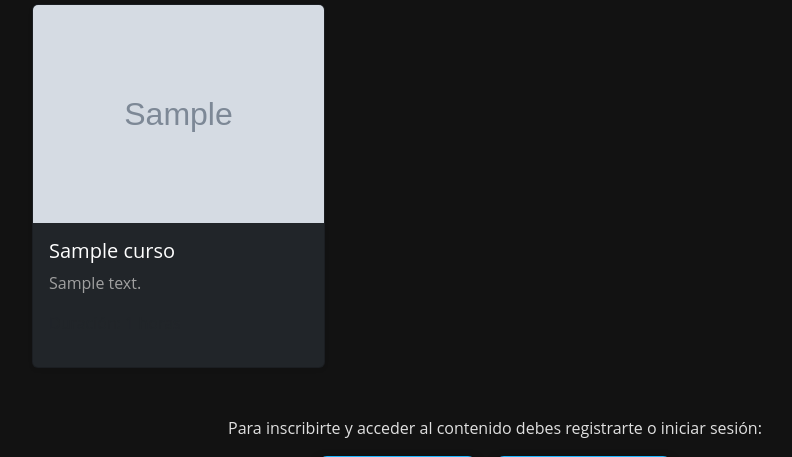
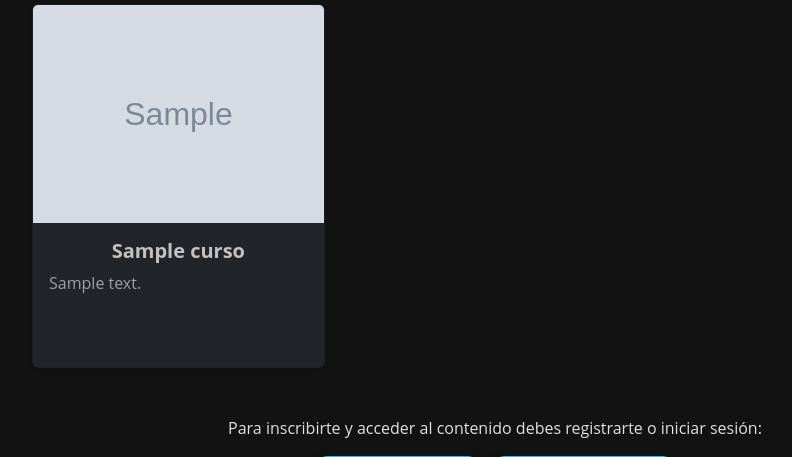
Before and after one commit to ROBER91191/Api-MYSQL, a Flask app: page / in a window 1280 px wide. Shown: the part 228-685 px from the top of the page, without its empty margins (145-937 px from the left). Run offline with Flask 3, Linux system fonts and the light colour scheme; tables that the repository leaves empty hold one stand-in row (values such as "Sample post"); grey boxes marked "Sample" are stand-in pictures.

Commit message:
New style card-title

```diff
--- a/static/styles.css
+++ b/static/styles.css
@@ -139,6 +139,17 @@ nav .nav-link:hover {
   display: flex;
   flex-direction: column;
 }
+
+h5.card-title {
+  margin-bottom: 0.5rem;
+  font-size: 1.25rem;
+  color: #c5c1c1 !important;
+  font-weight: bold;
+  text-align: center;
+  width: 100%;
+  display: block;
+}
+
 .card-title {
   margin-bottom: 0.5rem;
   font-size: 1.25rem;
```
